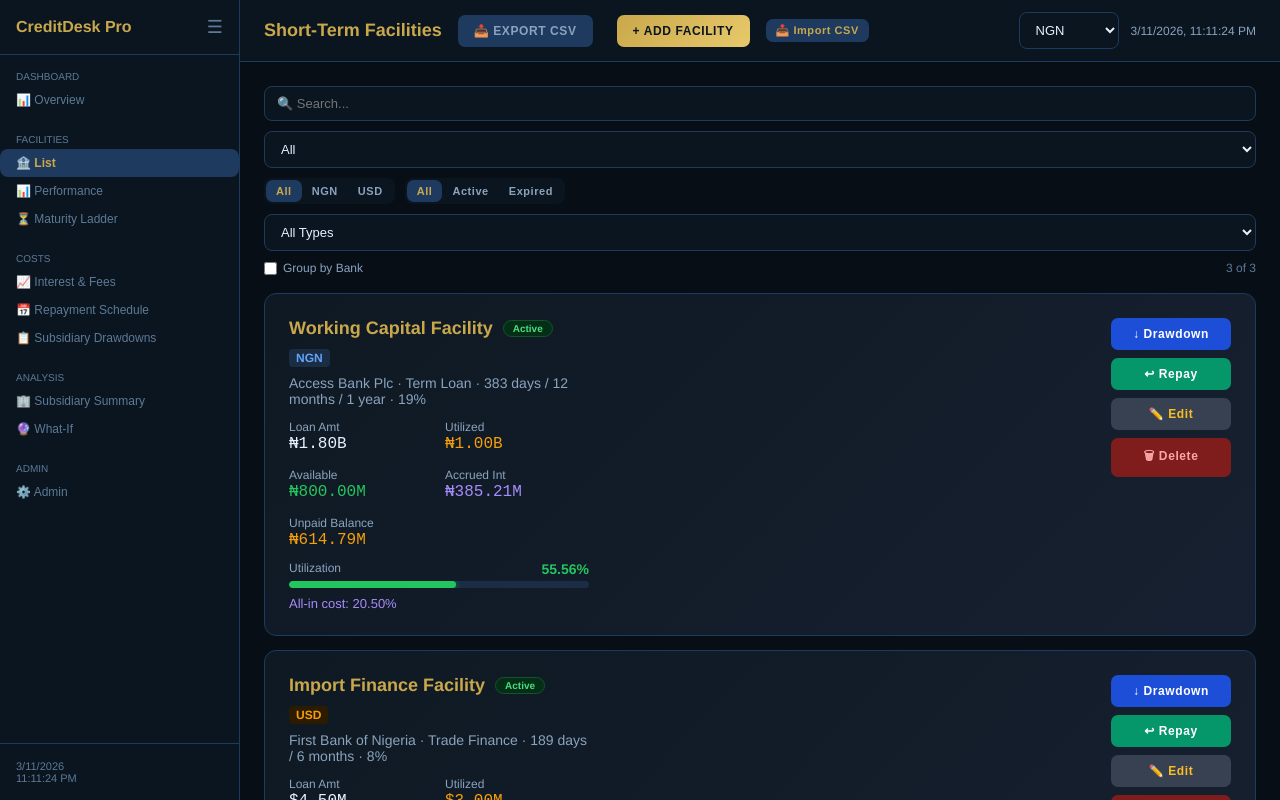
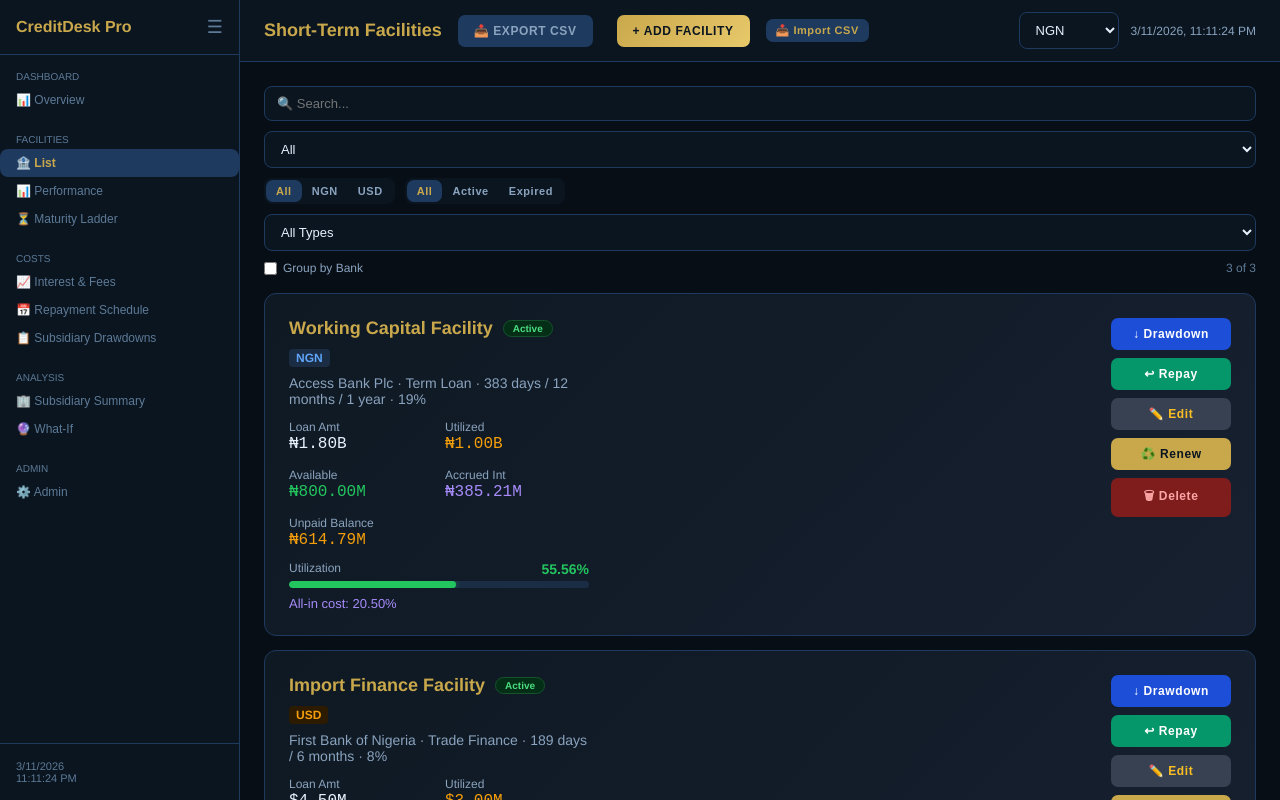
Before and after one commit to pstbukkie-code/finanicial-calql8r-vGem2.0, a React (Vite) app: page / in a window 1280 px wide. Both pictures are taken after a click on the button "🏦 List". Shown: the top 800 px of the page. Built offline with nearby package versions, Linux system fonts and the light colour scheme.

Commit message:
Renewd life

```diff
--- a/src/pages.jsx
+++ b/src/pages.jsx
@@ -784,7 +784,7 @@ export function FacilityCard({
           >
             ✏️ Edit
                   </button>
-                  {f.daysToMat <= 30 && f.status === 'Active' && (
+                  {f.status === 'Active' && (
                       <button
                           onClick={() => setModal({ type: 'renew', facilityId: f.id })}
                           style={mkbtn('#c9a84c', '#0a1520')}
```
